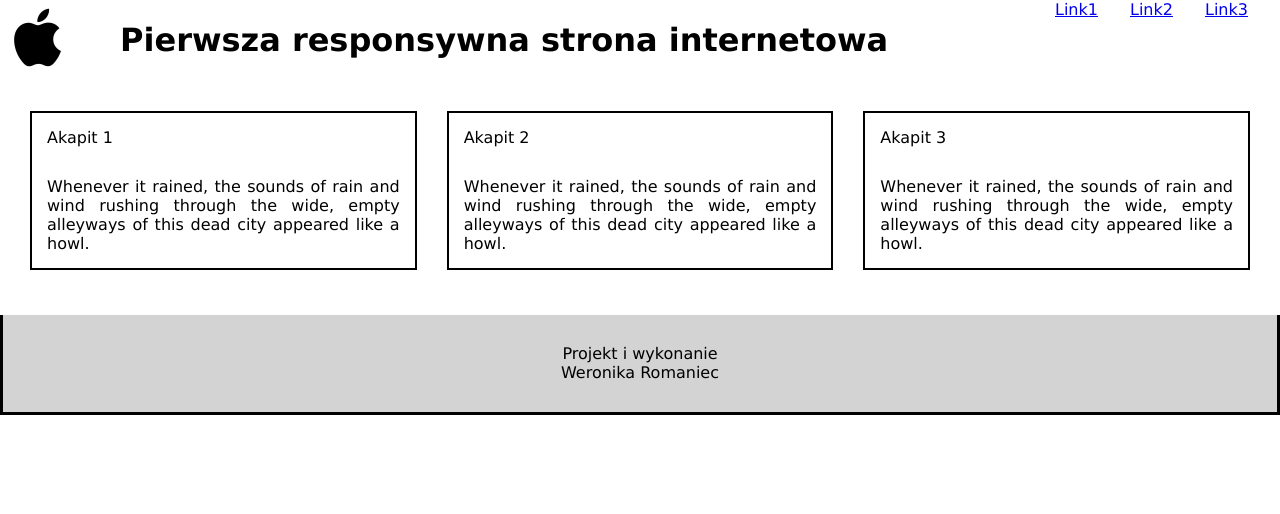
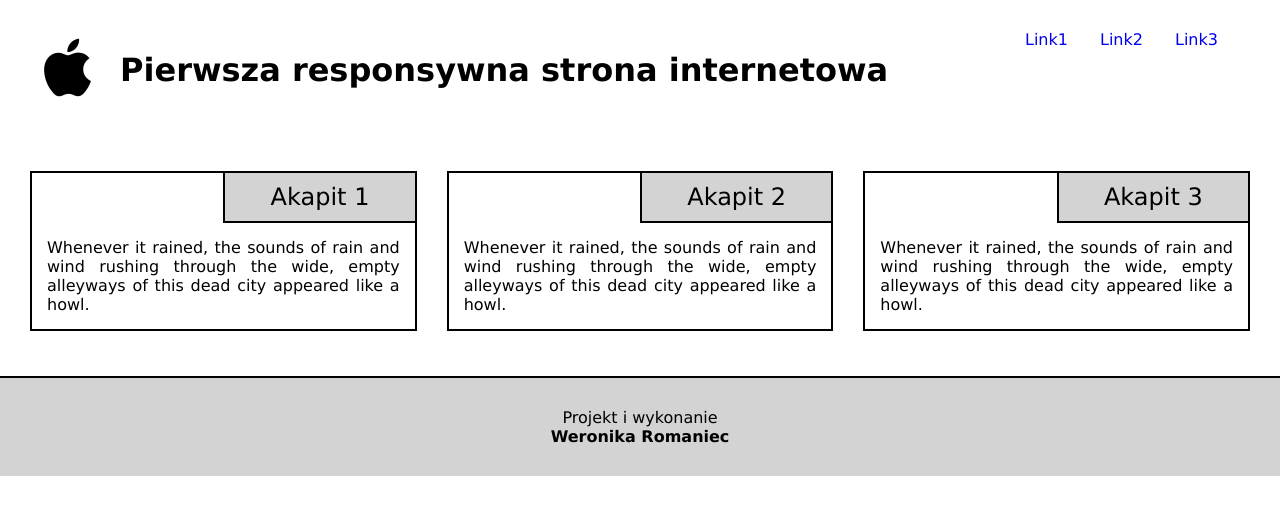
Before and after one commit to NeKo2903/Zajecia-2-HTML-CSS, a plain HTML site: page test.html in a window 1280 px wide. Drawn offline with Linux system fonts and the light colour scheme.

Commit message:
another one

```diff
--- a/stylesheet.css
+++ b/stylesheet.css
@@ -9,6 +9,7 @@ html {
   }
 
 body {
+    box-sizing: border-box;
     margin: 0;
     padding: 0;
     font-family: Verdana;
@@ -26,7 +27,8 @@ p {
 header {
     display: flex;
     flex-direction: row;
-    column-gap: 30px;
+    align-items: stretch;
+    padding: 30px;
 }
 
 main {
@@ -40,7 +42,7 @@ footer {
     flex-direction: column;
 }
 
-h1 {
+header h1 {
     margin-left: 15px;
     font-weight: bold;
     font-size: 2em;
@@ -49,12 +51,13 @@ h1 {
 nav {
     display: flex;
     flex-grow: 2;
-    align-self: flex-start;
     justify-content: right;
 }
 
-a {
+nav a {
     width: 75px;
+    align-self: flex-start;
+    text-decoration: none;
 }
 
 article {
@@ -67,16 +70,19 @@ article {
 }
 
 article h2 {
-    background-color: lightgray;
-    border-style: solid;
-    border-right: 2px;
-    height: 50px;
-    width: 50%;
-    font-size: 1.5em;
+    margin: 0;
+    padding: 0;
     display: flex;
     justify-content: center;
     align-items: center;
     align-self: flex-end;
+    background-color: lightgray;
+    border-left: 2px solid;
+    border-bottom: 2px solid;
+    font-weight: 200;
+    height: 50px;
+    width: 50%;
+    font-size: 1.5em;
 }
 
 article p {
@@ -87,11 +93,14 @@ article p {
 footer {
     height: 100px;
     background-color: lightgray;
-    border-style: solid;
-    border-top: 2px;
+    border-top: 2px solid;
     margin-top: 15px;
     align-items: center;
     justify-content: center;
+}
+
+p.author {
+    font-weight: bold;
 }
 
 @media all and (max-width: 900px) {
--- a/test.html
+++ b/test.html
@@ -7,7 +7,7 @@
 </head>
 <body>
     <header>
-        <p><img src="assets/apple-logo.jpg" alt="Apple logo" style="width: 75px;height: 75px;"></p>
+        <img src="assets/apple-logo.jpg" alt="Apple logo" style="width: 75px;height: 75px;">
         <h1>Pierwsza responsywna strona internetowa</h1>
         <nav>
             <a href="/link1/">Link1</a>
@@ -17,21 +17,21 @@
     </header>
     <main>
         <article>
-            <p>Akapit 1</p>
+            <h2>Akapit 1</h2>
             <p>Whenever it rained, the sounds of rain and wind rushing through the wide, empty alleyways of this dead city appeared like a howl.</p>
         </article>
         <article>
-            <p>Akapit 2</p>
+            <h2>Akapit 2</h2>
             <p>Whenever it rained, the sounds of rain and wind rushing through the wide, empty alleyways of this dead city appeared like a howl.</p>
         </article>
         <article>
-            <p>Akapit 3</p>
+            <h2>Akapit 3</h2>
             <p>Whenever it rained, the sounds of rain and wind rushing through the wide, empty alleyways of this dead city appeared like a howl.</p>
         </article>
     </main>
     <footer>
         <p>Projekt i wykonanie</p>
-        <p>Weronika Romaniec</p>
+        <p class="author">Weronika Romaniec</p>
     </footer>
 
 </body>
```
